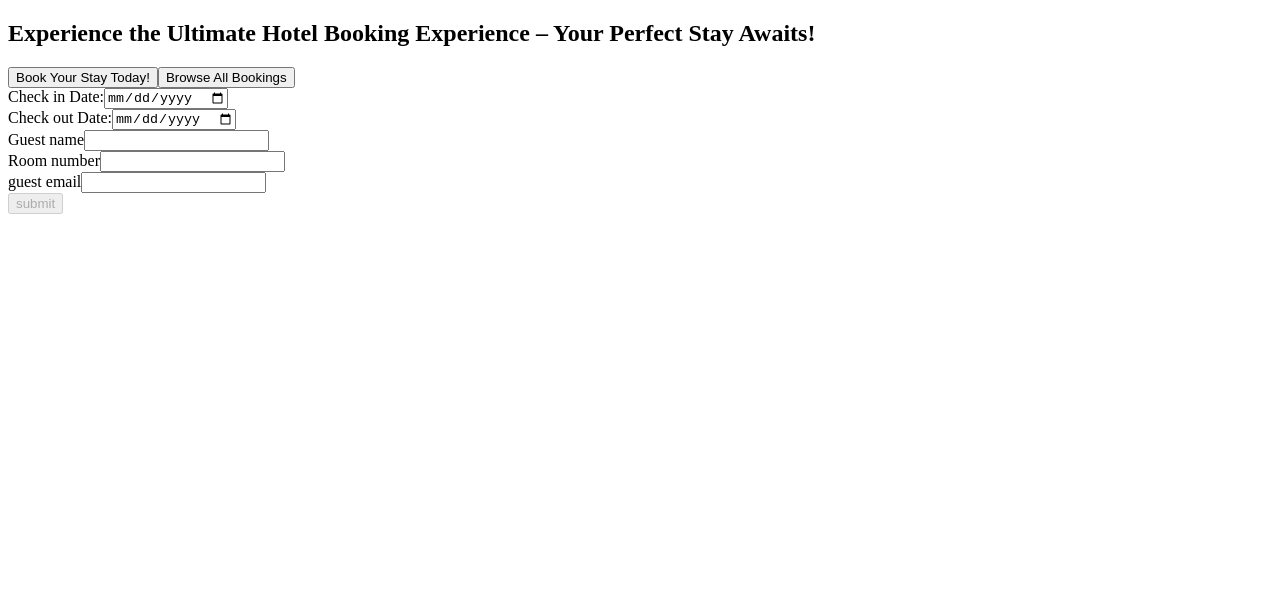
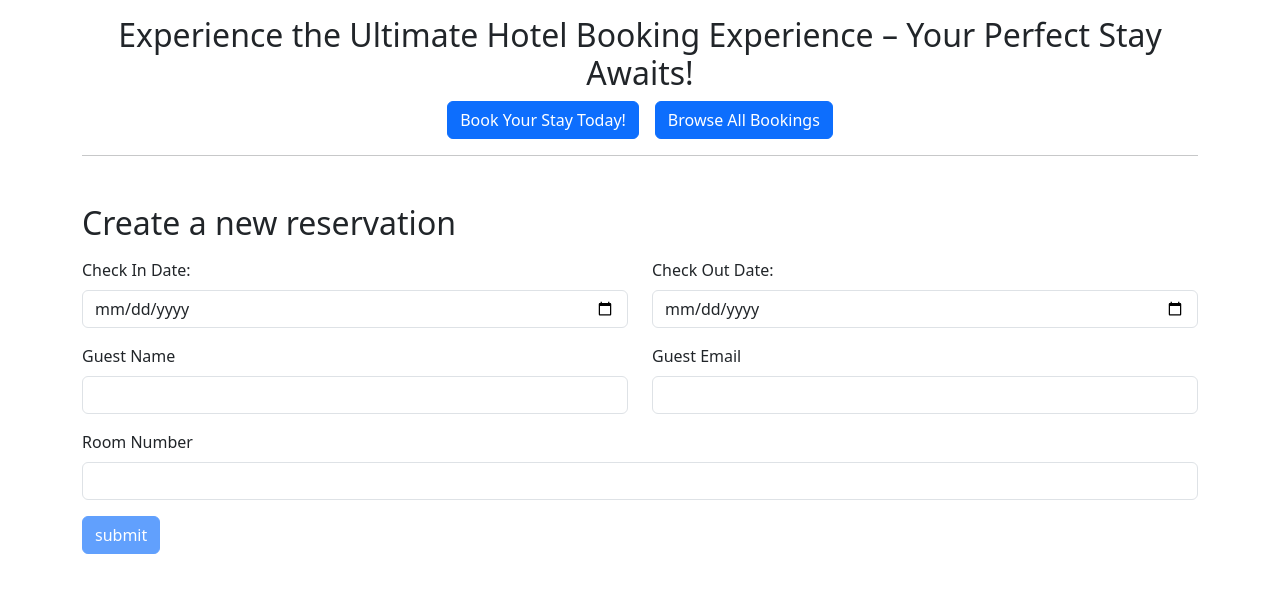
Before and after one commit to shrash9/Hotel-reservation-app, an Angular app: page /new in a window 1280 px wide. Shown: the top 592 px of the page. Built offline with nearby package versions, Linux system fonts and the light colour scheme.

Commit message:
Installed bootstrap and enhanced the UI

```diff
--- a/package.json
+++ b/package.json
@@ -18,6 +18,7 @@
     "@angular/platform-browser": "^16.1.0",
     "@angular/platform-browser-dynamic": "^16.1.0",
     "@angular/router": "^16.1.0",
+    "bootstrap": "5.3",
     "rxjs": "~7.8.0",
     "tslib": "^2.3.0",
     "zone.js": "~0.13.0"
--- a/src/app/app.component.html
+++ b/src/app/app.component.html
@@ -1 +1,4 @@
-<router-outlet></router-outlet>
+
+<div class="container">
+    <router-outlet></router-outlet>
+</div>
--- a/src/app/home/home.component.html
+++ b/src/app/home/home.component.html
@@ -1,5 +1,5 @@
-<div>
+<div class="text-center my-3">
     <h2>Experience the Ultimate Hotel Booking Experience – Your Perfect Stay Awaits!</h2>
-    <button [routerLink]="['/new']"> Book Your Stay Today!</button>
-    <button [routerLink]="['/list']"> Browse All Bookings</button>
+    <button class = "btn btn-primary mx-2"[routerLink]="['/new']"> Book Your Stay Today!</button>
+    <button class = "btn btn-primary mx-2" [routerLink]="['/list']"> Browse All Bookings</button>
 </div>
--- a/src/app/reservation-form/reservation-form.component.html
+++ b/src/app/reservation-form/reservation-form.component.html
@@ -1,45 +1,54 @@
 <app-home></app-home>
 
+<hr>
+
+<h2 class="mt-5 mb-3"> Create a new reservation </h2>
+
 <form [formGroup]="reservationForm" (ngSubmit)="Onsubmit()" >
-    <div>
-        <label>Check in Date:</label>
-        <input type="date" formControlName="CheckInDate">
-        <div *ngIf="reservationForm.get('CheckInDate')?.invalid && reservationForm.get('CheckInDate')?.touched">
-            Select your check-in to unlock your stay.
+
+    <div class="row mb-3">
+        <div class="col">
+            <label class="form-label">Check In Date:</label>
+            <input class = "form-control" type="date" formControlName="CheckInDate">
+            <small class="text-danger" *ngIf="reservationForm.get('CheckInDate')?.invalid && reservationForm.get('CheckInDate')?.touched">
+                Select your check-in to unlock your stay!
+            </small>
+        </div>
+
+        <div class="col">
+            <label class="form-label">Check Out Date:</label>
+            <input class = "form-control" type="date" formControlName="CheckOutDate">
+            <small class="text-danger" *ngIf="reservationForm.get('CheckOutDate')?.invalid && reservationForm.get('CheckOutDate')?.touched">
+                Select your check-out to complete your journey!
+            </small>
         </div>
     </div>
 
-    <div>
-        <label>Check out Date:</label>
-        <input type="date" formControlName="CheckOutDate">
-        <div *ngIf="reservationForm.get('CheckOutDate')?.invalid && reservationForm.get('CheckOutDate')?.touched">
-            Select your check-out to complete your journey.
+    <div class="row mb-3">
+        <div class="col">
+            <label class="form-label">Guest Name</label>
+            <input class = "form-control" type="text" formControlName="GuestName">
+            <small class="text-danger" *ngIf="reservationForm.get('GuestName')?.invalid && reservationForm.get('GuestName')?.touched">
+                Kindly enter the guest's full name.
+            </small>
+        </div>
+
+        <div class="col">
+            <label class="form-label">Guest Email</label>
+            <input class = "form-control" type="email" formControlName="GuestEmail">
+            <small class="text-danger" *ngIf="reservationForm.get('GuestEmail')?.invalid && reservationForm.get('GuestEmail')?.touched">
+                Drop your email so we can keep in touch!
+            </small>
         </div>
     </div>
 
-    <div>
-        <label>Guest name</label>
-        <input type="text" formControlName="GuestName">
-        <div *ngIf="reservationForm.get('GuestName')?.invalid && reservationForm.get('GuestName')?.touched">
-            Kindly enter the guest's full name.
-        </div>
+    <div class="mb-3">
+        <label class="form-label">Room Number</label>
+        <input class = "form-control" type="number" formControlName="RoomNumber">
+        <small class="text-danger" *ngIf="reservationForm.get('RoomNumber')?.invalid && reservationForm.get('RoomNumber')?.touched">
+            Please provide the room number
+        </small>
     </div>
 
-    <div>
-        <label>Room number</label>
-        <input type="number" formControlName="RoomNumber">
-        <div *ngIf="reservationForm.get('RoomNumber')?.invalid && reservationForm.get('RoomNumber')?.touched">
-            Please provide the room number
-        </div>
-    </div>
-
-    <div>
-        <label>guest email</label>
-        <input type="email" formControlName="GuestEmail">
-        <div *ngIf="reservationForm.get('GuestEmail')?.invalid && reservationForm.get('GuestEmail')?.touched">
-            Drop your email so we can keep in touch!
-        </div>
-    </div>
-
-    <button type="submit" [disabled]="reservationForm.invalid" >submit</button>
+    <button class = "btn btn-primary" type="submit" [disabled]="reservationForm.invalid" >submit</button>
 </form>
--- a/src/app/reservation-list/reservation-list.component.html
+++ b/src/app/reservation-list/reservation-list.component.html
@@ -1,18 +1,31 @@
 <app-home></app-home>
 
-<h2>Reservation List </h2>
+<h2 class="mt-3 mb-2">Reservation List </h2>
 
-<ul *ngIf="reservations.length; else noReservation">
-    <li *ngFor="let reservation of reservations">
-        Guest : {{reservation.GuestName}} <br>
-        Email : {{reservation.GuestEmail}} <br>
-        Room : {{reservation.RoomNumber}} <br>
-        Check-in : {{reservation.CheckInDate}} <br>
-        Check-out : {{reservation.CheckOutDate}} <br>
-        <button (click)="deleteReservation(reservation.id)">Delete</button>
-        <button [routerLink]="['/edit',reservation.id]">Edit</button>
-    </li>
-</ul>
+<table class="table">
+    <thead>
+        <tr>
+            <th>Guest</th>
+            <th>Email</th>
+            <th>Room</th>
+            <th>Check-in</th>
+            <th>Check-out</th>
+            <th>Actions</th>
+
+        </tr>
+    </thead>
+    <tbody>
+        <tr  *ngFor="let reservation of reservations">
+            <td>{{reservation.GuestName}}</td>
+            <td>{{reservation.GuestEmail}}</td>
+            <td>{{reservation.RoomNumber}}</td>
+            <td>{{reservation.CheckInDate}}</td>
+            <td>{{reservation.CheckOutDate}}</td>
+            <td> <button class = "btn btn-danger mx-1"(click)="deleteReservation(reservation.id)">Delete</button>
+                <button class = "btn btn-secondary mx-1" [routerLink]="['/edit',reservation.id]">Edit</button></td>
+        </tr>
+    </tbody>
+</table>
 
 <ng-template #noReservation>
     No reservation available!
--- a/src/styles.css
+++ b/src/styles.css
@@ -1 +1,2 @@
 /* You can add global styles to this file, and also import other style files */
+@import "~bootstrap/dist/css/bootstrap.min.css";
```
Also changed, not shown: 1 other file (tests, documents, lock files or other folders).
